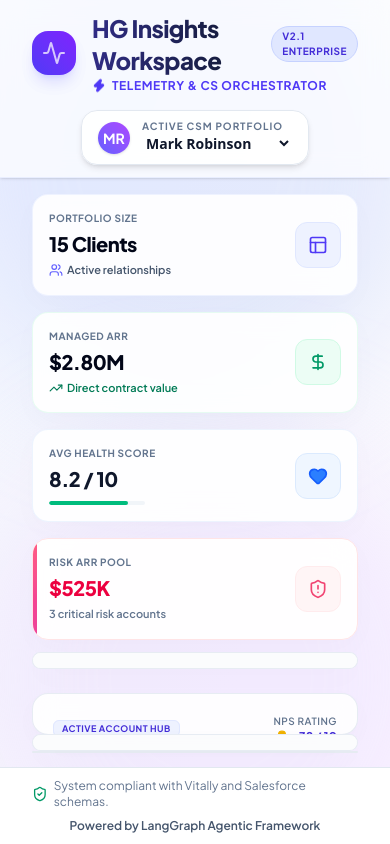
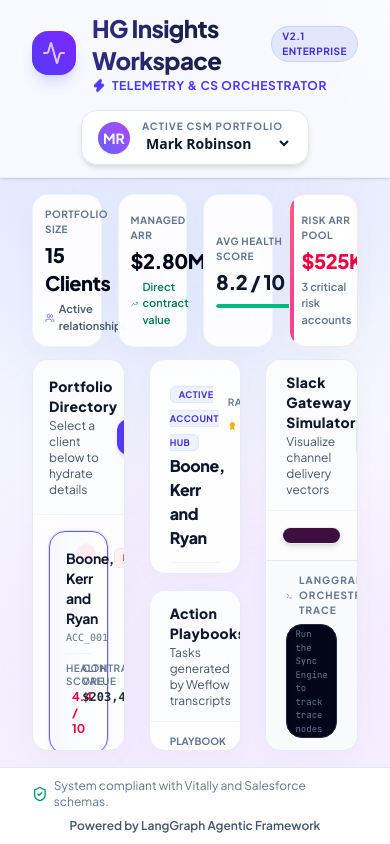
Before and after one commit to pyhrishi/gtm-automation-frontend, a Next.js app: page / in a window 390 px wide. Built offline with nearby package versions, Linux system fonts and the light colour scheme.

Commit message:
Fix: Force 4-col metric row (no stacking), compact card padding, fixed 12-col main grid so all 15 accounts scroll correctly in Col 1

```diff
--- a/src/app/page.tsx
+++ b/src/app/page.tsx
@@ -2200,8 +2200,8 @@
         </div>
       </header>
 
-      <section className="px-8 pt-4 pb-3 grid grid-cols-1 sm:grid-cols-2 lg:grid-cols-4 gap-4 z-10 flex-shrink-0 min-h-0">
-        <div className="bg-white/90 backdrop-blur-md border border-indigo-100/50 p-4 rounded-2xl flex items-center justify-between shadow-[0_8px_30px_rgb(0,0,0,0.02)] hover:shadow-indigo-500/5 hover:-translate-y-0.5 hover:border-indigo-200/80 transition-all duration-300 group">
+      <section className="px-8 pt-4 pb-3 grid grid-cols-4 gap-4 z-10 flex-shrink-0">
+        <div className="bg-white/90 backdrop-blur-md border border-indigo-100/50 p-3 rounded-2xl flex items-center justify-between shadow-[0_8px_30px_rgb(0,0,0,0.02)] hover:shadow-indigo-500/5 hover:-translate-y-0.5 hover:border-indigo-200/80 transition-all duration-300 group min-h-0">
           <div>
             <p className="text-[10px] font-bold text-slate-500 uppercase tracking-wider mb-1">Portfolio Size</p>
             <h3 className="text-xl font-extrabold text-slate-950 tracking-tight">{totalAccounts} Clients</h3>
@@ -2214,7 +2214,7 @@
           </div>
         </div>
 
-        <div className="bg-white/90 backdrop-blur-md border border-emerald-100/50 p-4 rounded-2xl flex items-center justify-between shadow-[0_8px_30px_rgb(0,0,0,0.02)] hover:shadow-emerald-500/5 hover:-translate-y-0.5 hover:border-emerald-200/80 transition-all duration-300 group">
+        <div className="bg-white/90 backdrop-blur-md border border-emerald-100/50 p-3 rounded-2xl flex items-center justify-between shadow-[0_8px_30px_rgb(0,0,0,0.02)] hover:shadow-emerald-500/5 hover:-translate-y-0.5 hover:border-emerald-200/80 transition-all duration-300 group min-h-0">
           <div>
             <p className="text-[10px] font-bold text-slate-500 uppercase tracking-wider mb-1">Managed ARR</p>
             <h3 className="text-xl font-extrabold text-slate-950 tracking-tight">{formatARR(totalArr)}</h3>
@@ -2227,7 +2227,7 @@
           </div>
         </div>
 
-        <div className="bg-white/90 backdrop-blur-md border border-blue-100/50 p-4 rounded-2xl flex items-center justify-between shadow-[0_8px_30px_rgb(0,0,0,0.02)] hover:shadow-blue-500/5 hover:-translate-y-0.5 hover:border-blue-200/80 transition-all duration-300 group">
+        <div className="bg-white/90 backdrop-blur-md border border-blue-100/50 p-3 rounded-2xl flex items-center justify-between shadow-[0_8px_30px_rgb(0,0,0,0.02)] hover:shadow-blue-500/5 hover:-translate-y-0.5 hover:border-blue-200/80 transition-all duration-300 group min-h-0">
           <div>
             <p className="text-[10px] font-bold text-slate-500 uppercase tracking-wider mb-1">Avg Health Score</p>
             <h3 className="text-xl font-extrabold text-slate-900 tracking-tight">{avgHealth} / 10</h3>
@@ -2244,7 +2244,7 @@
           </div>
         </div>
 
-        <div className="bg-white/95 backdrop-blur-md border border-rose-100 p-4 rounded-2xl flex items-center justify-between shadow-[0_8px_30px_rgb(0,0,0,0.02)] hover:shadow-rose-500/5 hover:-translate-y-0.5 hover:border-rose-200 transition-all duration-300 relative overflow-hidden group">
+        <div className="bg-white/95 backdrop-blur-md border border-rose-100 p-3 rounded-2xl flex items-center justify-between shadow-[0_8px_30px_rgb(0,0,0,0.02)] hover:shadow-rose-500/5 hover:-translate-y-0.5 hover:border-rose-200 transition-all duration-300 relative overflow-hidden group min-h-0">
           {criticalCount > 0 && (
             <div className="bg-gradient-to-b from-rose-500 to-pink-600 w-1 absolute left-0 top-0 h-full animate-pulse" />
           )}
@@ -2263,9 +2263,9 @@
         </div>
       </section>
 
-      <main className="flex-1 min-h-0 overflow-hidden px-8 pb-4 grid grid-cols-1 xl:grid-cols-12 gap-6 z-10 relative">
-
-        <div className="xl:col-span-4 flex flex-col h-full min-h-0">
+      <main className="flex-1 min-h-0 overflow-hidden px-8 pb-4 grid grid-cols-12 gap-6 z-10 relative">
+
+        <div className="col-span-4 flex flex-col h-full min-h-0">
           <div className="bg-white/90 backdrop-blur-md border border-slate-200/80 rounded-2xl shadow-[0_8px_30px_rgb(0,0,0,0.02)] flex flex-col h-full min-h-0 overflow-hidden">
             <div className="p-4 border-b border-slate-100 flex justify-between items-center bg-slate-50/60 flex-shrink-0">
               <div>
@@ -2336,7 +2336,7 @@
           </div>
         </div>
 
-        <div className="xl:col-span-4 flex flex-col gap-4 h-full min-h-0">
+        <div className="col-span-4 flex flex-col gap-4 h-full min-h-0">
 
           <div className="bg-white/90 backdrop-blur-md border border-slate-200/80 rounded-2xl shadow-[0_8px_30px_rgb(0,0,0,0.02)] flex flex-col p-5 gap-3 h-[57%] min-h-0 overflow-hidden">
             <div className="flex justify-between items-start border-b border-slate-100 pb-3 flex-shrink-0">
@@ -2483,7 +2483,7 @@
           </div>
         </div>
 
-        <div className="xl:col-span-4 flex flex-col h-full min-h-0">
+        <div className="col-span-4 flex flex-col h-full min-h-0">
 
           <div className="bg-white/90 backdrop-blur-md border border-slate-200/80 rounded-2xl shadow-[0_8px_30px_rgb(0,0,0,0.02)] flex flex-col h-full min-h-0 overflow-hidden">
 
```
